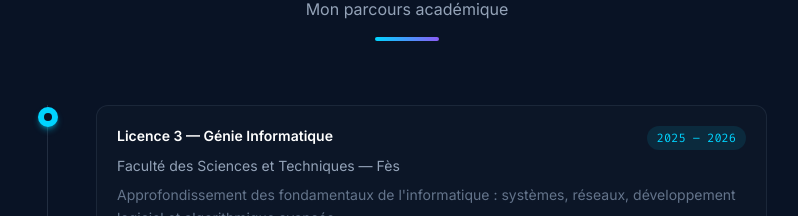
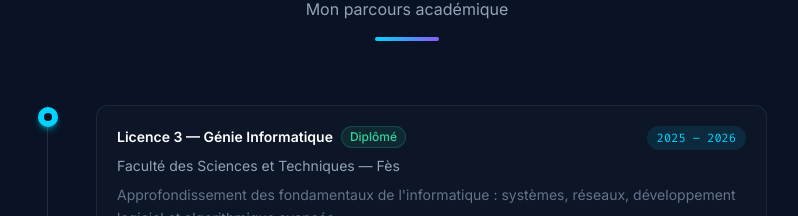
Before and after one commit to karim-dkt/Portfolio, a React (Vite) app: page / in a window 1280 px wide. Shown: the part 2837-3053 px from the top of the page, without its empty margins (233-1031 px from the left). Built offline with nearby package versions, Linux system fonts and the light colour scheme.

Commit message:
feat : mise à jour de la section Formation

```diff
--- a/src/components/Education.jsx
+++ b/src/components/Education.jsx
@@ -2,7 +2,7 @@ import { useInView } from '../hooks/useInView'
 import SectionTitle from './SectionTitle'
 import { education } from '../data'
 
-function TimelineItem({ degree, school, period, description, index, isLast }) {
+function TimelineItem({ degree, school, period, badge, description, index, isLast }) {
   const [ref, inView] = useInView()
 
   return (
@@ -21,7 +21,14 @@ function TimelineItem({ degree, school, period, description, index, isLast }) {
       {/* Card */}
       <div className="ml-4 bg-card border border-slate-700/40 rounded-xl p-5 hover:border-primary/20 transition-colors">
         <div className="flex flex-wrap items-start justify-between gap-2 mb-1.5">
-          <h3 className="font-semibold text-white text-sm leading-snug">{degree}</h3>
+          <div className="flex flex-wrap items-center gap-2">
+            <h3 className="font-semibold text-white text-sm leading-snug">{degree}</h3>
+            {badge && (
+              <span className="text-xs font-medium text-emerald-400 bg-emerald-400/10 border border-emerald-400/20 px-2 py-0.5 rounded-full">
+                {badge}
+              </span>
+            )}
+          </div>
           <span className="text-xs font-mono text-primary bg-primary/10 px-2.5 py-1 rounded-full whitespace-nowrap flex-shrink-0">
             {period}
           </span>
--- a/src/data/index.js
+++ b/src/data/index.js
@@ -87,6 +87,7 @@ export const education = [
     degree: 'Licence 3 — Génie Informatique',
     school: 'Faculté des Sciences et Techniques — Fès',
     period: '2025 – 2026',
+    badge: 'Diplômé',
     description:
       "Approfondissement des fondamentaux de l'informatique : systèmes, réseaux, développement logiciel et algorithmique avancée.",
   },
```
